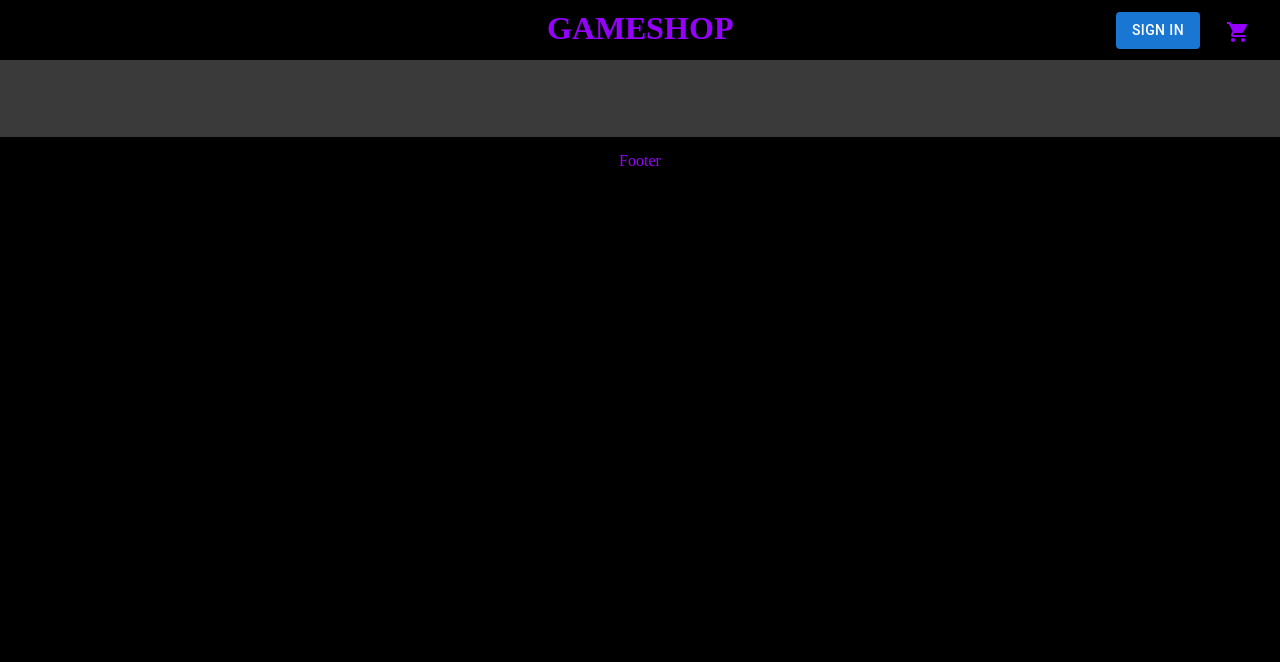
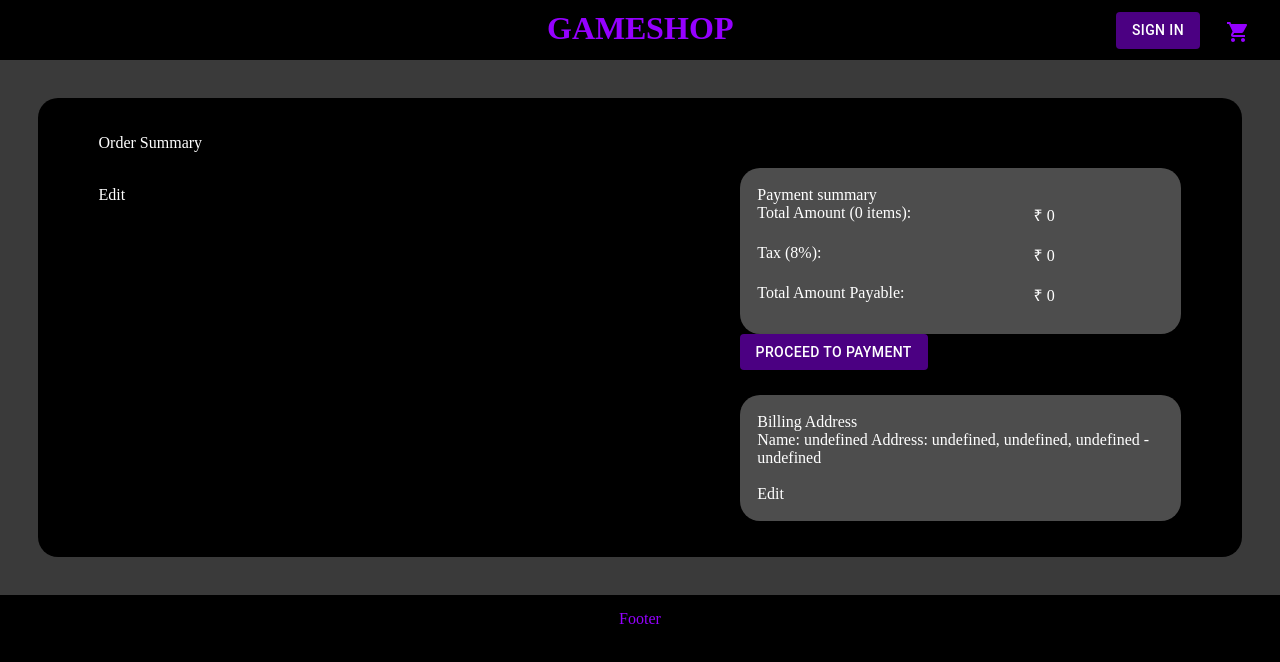
Before and after one commit to anurag-pratik/game-shop, a React (Create React App) app in the folder gameshop-frontend/: page /summary in a window 1280 px wide. Shown: the top 662 px of the page. Built offline with nearby package versions, Linux system fonts and the light colour scheme.

Commit message:
build order summary page

```diff
--- a/gameshop-frontend/src/App.css
+++ b/gameshop-frontend/src/App.css
@@ -55,8 +55,17 @@ button:hover {
   color: white;
 }
 
+.MuiFilledInput-root {
+  background-color: rgb(80, 80, 80) !important;
+  color: white !important;
+}
+
 .MuiInputLabel-root {
-  color: indigo !important;
+  color: white !important;
+}
+
+.MuiButton-root {
+  background-color: indigo !important;
 }
 
 .user-profile-menu {
--- a/gameshop-frontend/src/App.js
+++ b/gameshop-frontend/src/App.js
@@ -18,6 +18,7 @@ import PersonIcon from "@mui/icons-material/Person";
 import ArrowDropDownIcon from "@mui/icons-material/ArrowDropDown";
 import AddressScreen from "./components/AddressScreen";
 import SignUpScreen from "./components/SignUpScreen";
+import OrderSummary from "./components/OrderSummary";
 
 function App() {
   const { state, dispatch: ctxDispatch } = useContext(Store);
@@ -116,6 +117,7 @@ function App() {
             <Route path="/signin" element={<SignInScreen />} />
             <Route path="/signup" element={<SignUpScreen />} />
             <Route path="/address" element={<AddressScreen />} />
+            <Route path="/summary" element={<OrderSummary />} />
           </Routes>
         </div>
       </BrowserRouter>
--- a/gameshop-frontend/src/components/AddressScreen.jsx
+++ b/gameshop-frontend/src/components/AddressScreen.jsx
@@ -18,18 +18,15 @@ function AddressScreen() {
     userInfo,
   } = state;
 
-  const initialInput =
-    address !== {}
-      ? address
-      : {
-          name: "",
-          address: "",
-          city: "",
-          pincode: "",
-          country: "",
-        };
-
-  const [addressInput, setAddressInput] = useState(initialInput);
+  const [addressInput, setAddressInput] = useState(
+    address || {
+      name: "",
+      address: "",
+      city: "",
+      pincode: "",
+      country: "",
+    }
+  );
 
   const addressInputChangeHandler = async (e) => {
     const { name, value } = e.target;
@@ -39,10 +36,10 @@ function AddressScreen() {
   const addressSubmitHandler = () => {
     ctxDispatch({
       type: "SAVE_ADDRESS",
-      payload: { addressInput },
+      payload: addressInput,
     });
     localStorage.setItem("address", JSON.stringify(addressInput));
-    navigate("/payment");
+    navigate("/summary");
   };
 
   useEffect(() => {
@@ -135,7 +132,7 @@ function AddressScreen() {
               variant="contained"
               color="primary"
             >
-              Checkout
+              PROCEED
             </Button>
           </Grid>
         </Grid>
--- a/gameshop-frontend/src/components/CartScreen.jsx
+++ b/gameshop-frontend/src/components/CartScreen.jsx
@@ -56,9 +56,8 @@ function CartScreen() {
           >
             <Grid item lg={8} md={12}>
               {cartItems.map((item) => (
-                <Fade left>
+                <Fade left key={item._id}>
                   <Grid
-                    key={item._id}
                     className="cart-item-container"
                     container
                     direction="row"
--- a/gameshop-frontend/src/components/GameScreen.jsx
+++ b/gameshop-frontend/src/components/GameScreen.jsx
@@ -9,6 +9,7 @@ import { Helmet } from "react-helmet-async";
 import ShoppingCartCheckoutIcon from "@mui/icons-material/ShoppingCartCheckout";
 import { Store } from "../Store";
 import Fade from "react-reveal/Fade";
+import Button from "@mui/material/Button";
 
 const reducer = (state, action) => {
   switch (action.type) {
@@ -122,12 +123,13 @@ function GameScreen() {
                   <h2>Price: {game.price}</h2>
                 </Grid>
                 <Grid item className="game-cart-button game-item">
-                  <button
+                  <Button
+                    variant="contained"
                     onClick={addToCartHandler}
                     className="gamne-add-to-cart-button"
                   >
                     ADD TO CART <ShoppingCartCheckoutIcon />
-                  </button>
+                  </Button>
                 </Grid>
               </Grid>
             </Grid>
--- /dev/null
+++ b/gameshop-frontend/src/components/OrderSummary.jsx
@@ -0,0 +1,136 @@
+import "../styles/OrderSummary.css";
+import React, { useContext } from "react";
+import Fade from "react-reveal/Fade";
+import { Helmet } from "react-helmet-async";
+import { Store } from "../Store";
+import Grid from "@mui/material/Grid";
+import Button from "@mui/material/Button";
+import { Link } from "react-router-dom";
+
+function OrderSummary() {
+  const { state, dispatch: ctxDispatch } = useContext(Store);
+  const { cart, userInfo } = state;
+
+  const round_to_two = (num) => Math.round((num + Number.EPSILON) * 100) / 100;
+
+  cart.itemQuantity = round_to_two(
+    cart.cartItems.reduce((a, c) => a + c.quantity, 0)
+  );
+
+  cart.totalAmount = round_to_two(
+    cart.cartItems.reduce((a, c) => a + c.quantity * c.price, 0)
+  );
+
+  cart.tax = round_to_two((8 / 100) * cart.totalAmount);
+
+  cart.totalPayableAmount = cart.totalAmount + cart.tax;
+
+  const address = `Name: ${cart.address.name}
+  Address: ${cart.address.address}, ${cart.address.city},
+  ${cart.address.country} - ${cart.address.pincode} `;
+
+  return (
+    <Fade cascade>
+      <Helmet title="Order Summary | GameShop" />
+      <div className="summary-container">
+        <Grid
+          container
+          direction="row"
+          justify="center"
+          align="left"
+          spacing={2}
+        >
+          <Grid item xs={12}>
+            Order Summary
+          </Grid>
+          <Grid item xs={7}>
+            {cart.cartItems.map((item) => (
+              <Fade left>
+                <Grid
+                  key={item._id}
+                  className="cart-item-container"
+                  container
+                  direction="row"
+                  spacing={1}
+                  justify="center"
+                  align="left"
+                >
+                  <Grid item xs={2}>
+                    <img
+                      className="cart-item-image"
+                      alt={item.slug}
+                      src={item.image}
+                    ></img>
+                  </Grid>
+                  <Grid item xs={5}>
+                    <Link to={`/game/${item.slug}`}>{item.name}</Link>
+                  </Grid>
+                  <Grid item xs={1}>
+                    {item.quantity}
+                  </Grid>
+                  <Grid item xs={2}>
+                    ₹ {item.price}
+                  </Grid>
+                </Grid>
+              </Fade>
+            ))}
+            <br />
+            <Link to="/cart">Edit</Link>
+          </Grid>
+
+          <Grid item xs={5}>
+            <Fade right>
+              <div className="summary-card">
+                Payment summary
+                <div>
+                  <Grid
+                    className="cart-item-container"
+                    container
+                    direction="row"
+                    spacing={1}
+                    justify="center"
+                    align="left"
+                  >
+                    <Grid item xs={8}>
+                      Total Amount ({cart.itemQuantity} items):
+                    </Grid>
+                    <Grid item xs={4}>
+                      ₹ {cart.totalAmount}
+                    </Grid>
+                    <Grid item xs={8}>
+                      Tax (8%):
+                    </Grid>
+                    <Grid item xs={4}>
+                      ₹ {cart.tax}
+                    </Grid>
+                    <Grid item xs={8}>
+                      Total Amount Payable:
+                    </Grid>
+                    <Grid item xs={4}>
+                      ₹ {cart.totalPayableAmount}
+                    </Grid>
+                  </Grid>
+                </div>
+              </div>
+            </Fade>
+            <Fade right>
+              <div>
+                <Button variant="contained">Proceed to payment</Button>
+              </div>
+            </Fade>
+            <Fade right>
+              <div className="billing-summ-container summary-card">
+                Billing Address
+                <div>{address}</div>
+                <br />
+                <Link to="/address">Edit</Link>
+              </div>
+            </Fade>
+          </Grid>
+        </Grid>
+      </div>
+    </Fade>
+  );
+}
+
+export default OrderSummary;
--- a/gameshop-frontend/src/components/SignUpScreen.jsx
+++ b/gameshop-frontend/src/components/SignUpScreen.jsx
@@ -78,7 +78,7 @@ function SignUpScreen() {
   }, [navigate, userInfo, redirect]);
 
   return (
-    <Fade>
+    <Fade cascade>
       <div>
         <Helmet title="Sign Up | GameShop" />
         <div className="signup-form-container">
--- /dev/null
+++ b/gameshop-frontend/src/styles/OrderSummary.css
@@ -0,0 +1,15 @@
+.summary-container {
+  background-color: black;
+  border-radius: 20px;
+  padding: 3% 5%;
+}
+
+.billing-summ-container {
+  margin-top: 25px;
+}
+
+.summary-card {
+  background-color: rgb(77, 77, 77);
+  border-radius: 20px;
+  padding: 4%;
+}
```
